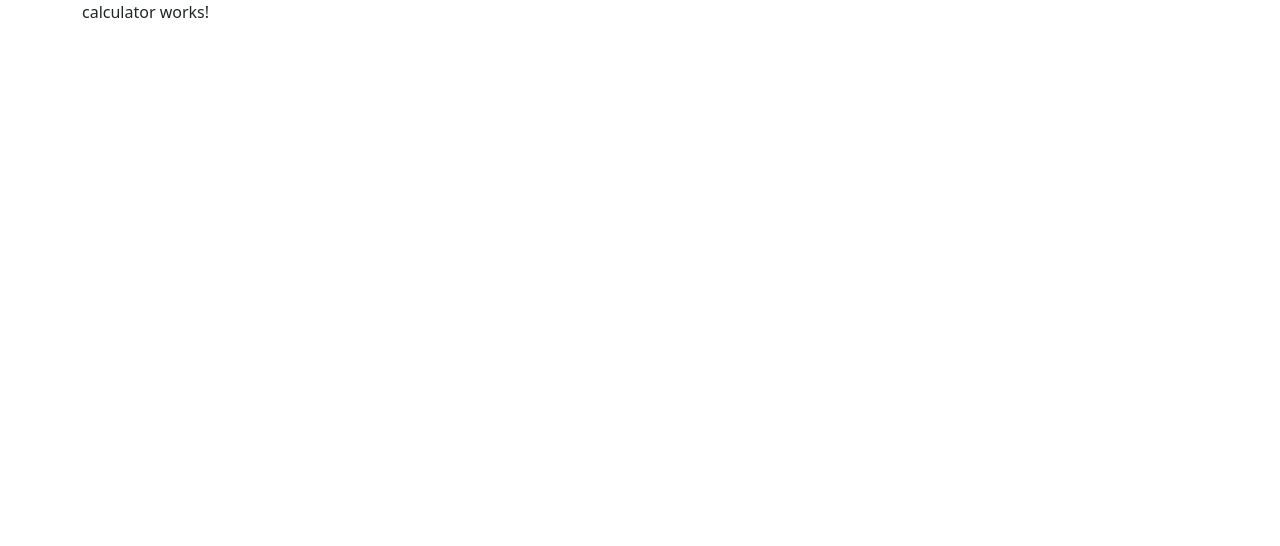
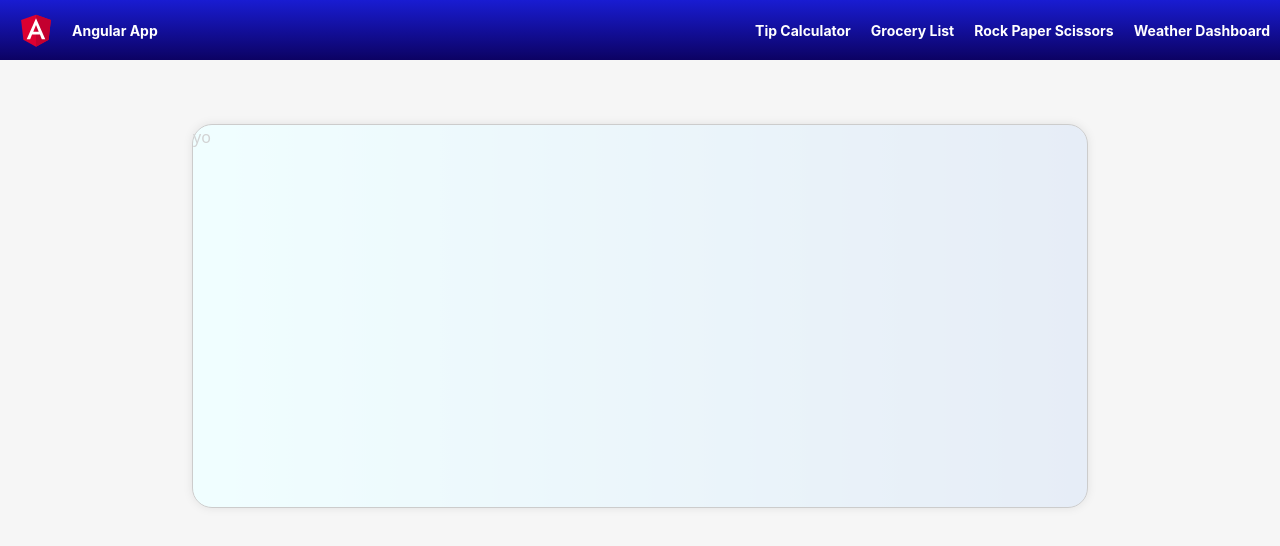
Before and after one commit to rueilmanzambi/appDemo, an Angular app: page /calculator in a window 1280 px wide. Shown: the top 546 px of the page. Built offline with nearby package versions, Linux system fonts and the light colour scheme.

Commit message:
testing initial layout

```diff
--- a/src/app/calculator/calculator.component.css
+++ b/src/app/calculator/calculator.component.css
@@ -0,0 +1,20 @@
+.body {
+    position: fixed;
+    background-color: #D3D3D3;
+    opacity: 0.2;
+    left: 0;
+    top: 60px;
+    width: 100vw;
+    height: 100vw;
+}
+
+.content {
+    background-image: linear-gradient(to right, #b6fbff, #83a4d4);
+    border: 1px solid black;
+    width: 70%;
+    height: 30%;
+    margin-top: 5%;
+    margin-left: 15%;
+    border-radius: 20px;
+    box-shadow: 0 0 10px rgba(0, 0, 0, 0.5);
+}
--- a/src/app/calculator/calculator.component.html
+++ b/src/app/calculator/calculator.component.html
@@ -1 +1,6 @@
-<p>calculator works!</p>
+<pm-toolbar></pm-toolbar>
+<div class="body">
+    <div class="content">
+        yo
+    </div>
+</div>
--- a/src/app/calculator/calculator.component.ts
+++ b/src/app/calculator/calculator.component.ts
@@ -5,6 +5,7 @@ import { Component } from '@angular/core';
   templateUrl: './calculator.component.html',
   styleUrls: ['./calculator.component.css']
 })
+
 export class CalculatorComponent {
 
 }
--- a/src/app/calculator/calculator.module.ts
+++ b/src/app/calculator/calculator.module.ts
@@ -2,6 +2,7 @@ import { NgModule } from '@angular/core';
 import { CommonModule } from '@angular/common';
 import { CalculatorComponent } from './calculator.component';
 import { RouterModule } from '@angular/router';
+import { SharedModule } from '../shared/shared.module';
 
 
 
@@ -14,6 +15,7 @@ import { RouterModule } from '@angular/router';
       { path: 'calculator', component: CalculatorComponent },
     ]),
     CommonModule,
+    SharedModule
   ]
 })
 export class CalculatorModule { }
```
